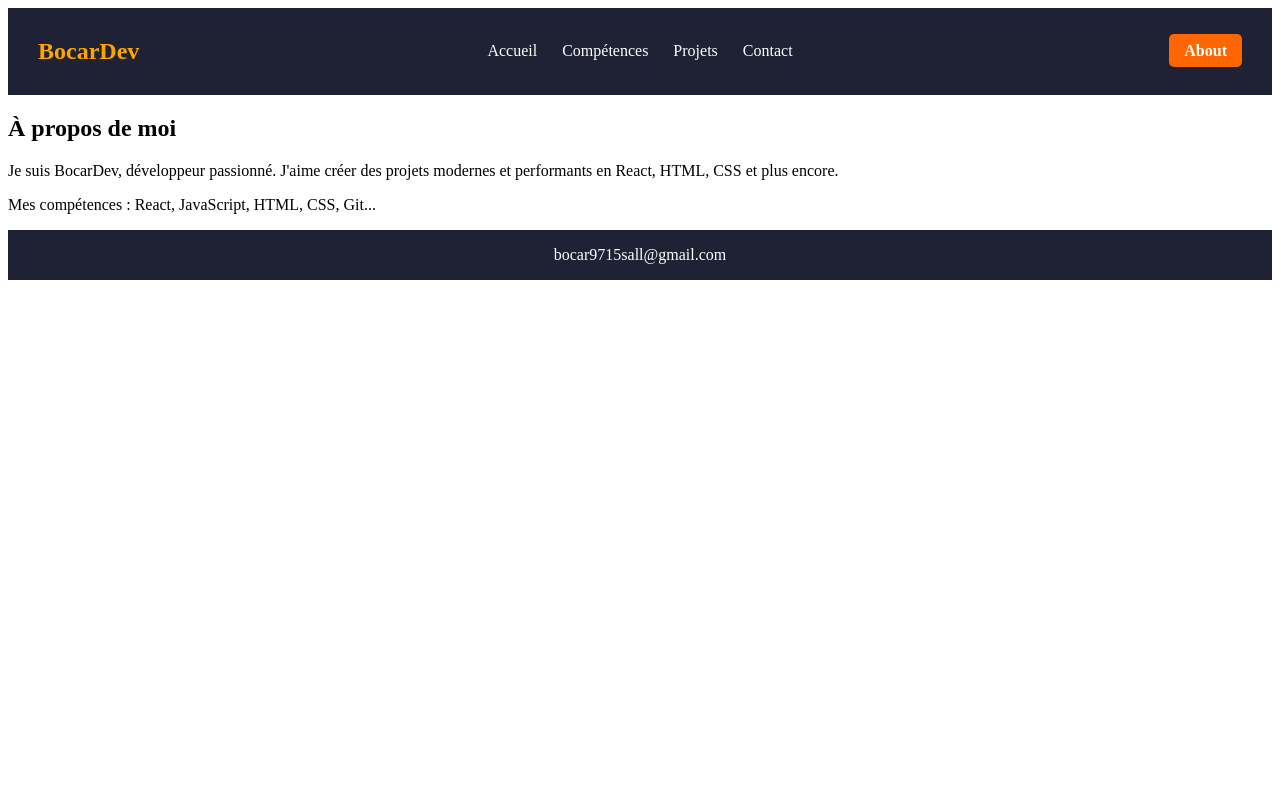
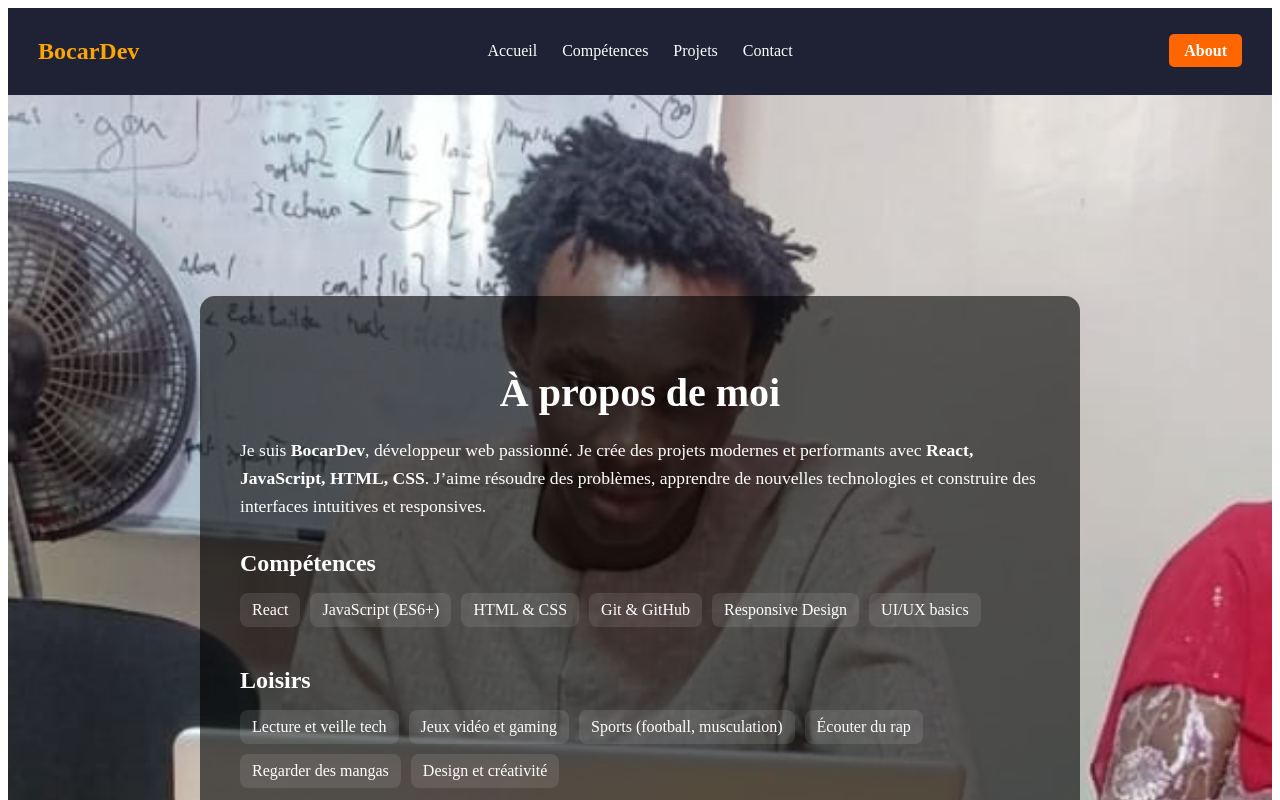
Before and after one commit to Bocarsall777/portfolio-react, a React (Vite) app: page /about in a window 1280 px wide. Shown: the top 800 px of the page. Built offline with nearby package versions, Linux system fonts and the light colour scheme.

Commit message:
jai modifier

```diff
--- a/src/Pages/About.jsx
+++ b/src/Pages/About.jsx
@@ -1,15 +1,38 @@
 import React from "react";
+import ninhoImage from "../assets/images/ninho.jpeg"; // Vérifie bien le chemin
 
 const About = () => {
   return (
-    <section className="about-section">
+    <section
+      className="about-section"
+      style={{ backgroundImage: `url(${ninhoImage})` }} // On utilise la variable importée
+    >
       <div className="overlay">
         <h2>À propos de moi</h2>
         <p>
-          Je suis BocarDev, développeur passionné. J'aime créer des projets modernes
-          et performants en React, HTML, CSS et plus encore.
+          Je suis <strong>BocarDev</strong>, développeur web passionné. Je crée des projets modernes et performants avec <strong>React, JavaScript, HTML, CSS</strong>.
+          J’aime résoudre des problèmes, apprendre de nouvelles technologies et construire des interfaces intuitives et responsives.
         </p>
-        <p>Mes compétences : React, JavaScript, HTML, CSS, Git...</p>
+
+        <h3>Compétences</h3>
+        <ul>
+          <li>React</li>
+          <li>JavaScript (ES6+)</li>
+          <li>HTML & CSS</li>
+          <li>Git & GitHub</li>
+          <li>Responsive Design</li>
+          <li>UI/UX basics</li>
+        </ul>
+
+        <h3>Loisirs</h3>
+        <ul>
+          <li>Lecture et veille tech</li>
+          <li>Jeux vidéo et gaming</li>
+          <li>Sports (football, musculation)</li>
+          <li>Écouter du rap</li>
+          <li>Regarder des mangas</li>
+          <li>Design et créativité</li>
+        </ul>
       </div>
     </section>
   );
--- a/src/index.css
+++ b/src/index.css
@@ -425,3 +425,57 @@ footer {
     padding: 20px 10px;
   }
 }
+
+
+
+.about-section {
+  position: relative;
+  background-size: cover;
+  background-position: center;
+  color: #fff;
+  padding: 80px 20px;
+  min-height: 100vh;
+  display: flex;
+  justify-content: center;
+  align-items: center;
+}
+
+.about-section .overlay {
+  background-color: rgba(0, 0, 0, 0.6); /* Overlay sombre pour lisibilité */
+  padding: 40px;
+  border-radius: 15px;
+  max-width: 800px;
+}
+
+.about-section h2 {
+  font-size: 2.5rem;
+  margin-bottom: 20px;
+  text-align: center;
+}
+
+.about-section h3 {
+  font-size: 1.5rem;
+  margin-top: 30px;
+  margin-bottom: 15px;
+}
+
+.about-section p {
+  font-size: 1.1rem;
+  line-height: 1.6;
+  margin-bottom: 15px;
+}
+
+.about-section ul {
+  list-style-type: none;
+  padding: 0;
+}
+
+.about-section ul li {
+  background-color: rgba(255, 255, 255, 0.1);
+  margin-bottom: 10px;
+  padding: 8px 12px;
+  border-radius: 8px;
+  display: inline-block;
+  margin-right: 10px;
+  font-weight: 500;
+}
```
